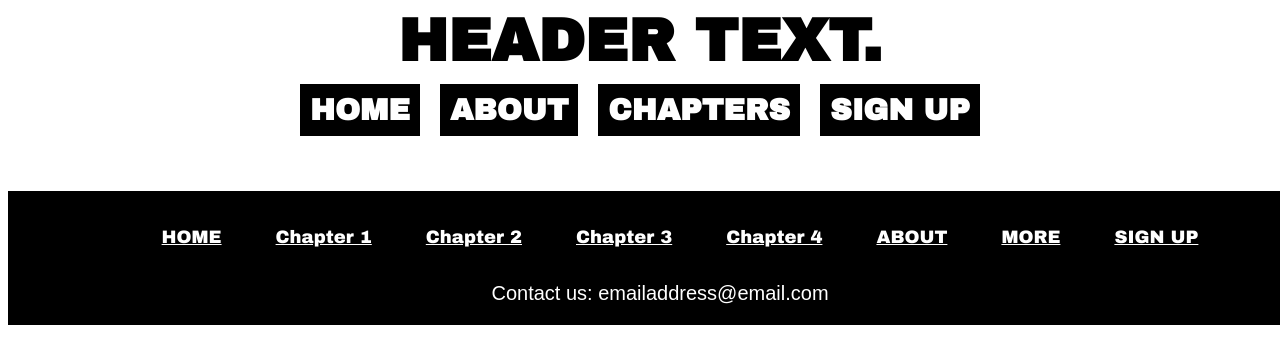
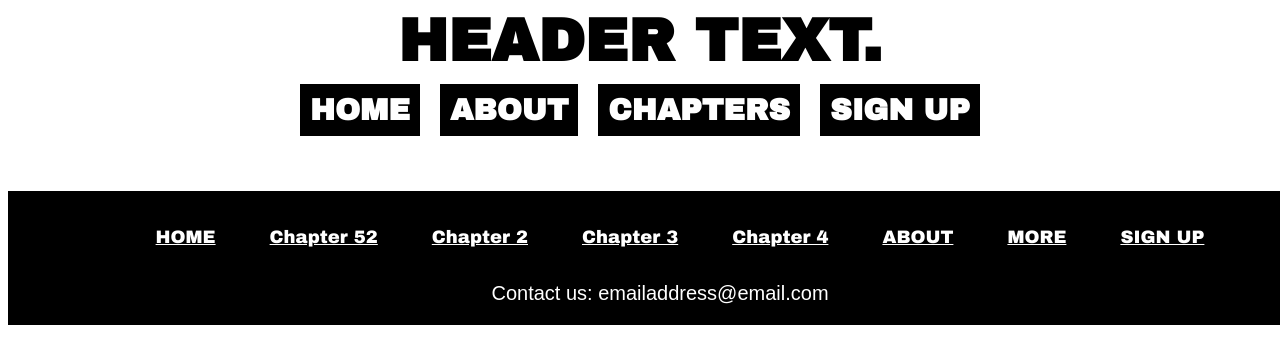
Before and after one commit to 0utlands/WaterlooWebDev, a plain HTML site: page NO_CONTENT.html in a window 1280 px wide. Shown: the top 364 px of the page. Drawn offline with Linux system fonts and the light colour scheme.

Commit message:
random test

```diff
--- a/NO_CONTENT.html
+++ b/NO_CONTENT.html
@@ -110,7 +110,7 @@
 	<div class="footer">
 		<ul>
 			<li><a href="https://trello-attachments.s3.amazonaws.com/5dd68e47f0fe12212f984d26/5decd60d10254b49c2fd5065/c06ffbb746d240abc43336a5446cc23d/NO_CONTENT.html">HOME</a></li>
-			<li><a href="https://trello-attachments.s3.amazonaws.com/5dd68e47f0fe12212f984d26/5decd60d10254b49c2fd5065/c06ffbb746d240abc43336a5446cc23d/NO_CONTENT.html">Chapter 1</a></li>
+			<li><a href="https://trello-attachments.s3.amazonaws.com/5dd68e47f0fe12212f984d26/5decd60d10254b49c2fd5065/c06ffbb746d240abc43336a5446cc23d/NO_CONTENT.html">Chapter 52</a></li>
 			<li><a href="https://trello-attachments.s3.amazonaws.com/5dd68e47f0fe12212f984d26/5decd60d10254b49c2fd5065/c06ffbb746d240abc43336a5446cc23d/NO_CONTENT.html">Chapter 2</a></li>
 			<li><a href="https://trello-attachments.s3.amazonaws.com/5dd68e47f0fe12212f984d26/5decd60d10254b49c2fd5065/c06ffbb746d240abc43336a5446cc23d/NO_CONTENT.html">Chapter 3</a></li>
 			<li><a href="https://trello-attachments.s3.amazonaws.com/5dd68e47f0fe12212f984d26/5decd60d10254b49c2fd5065/c06ffbb746d240abc43336a5446cc23d/NO_CONTENT.html">Chapter 4</a></li>
```
